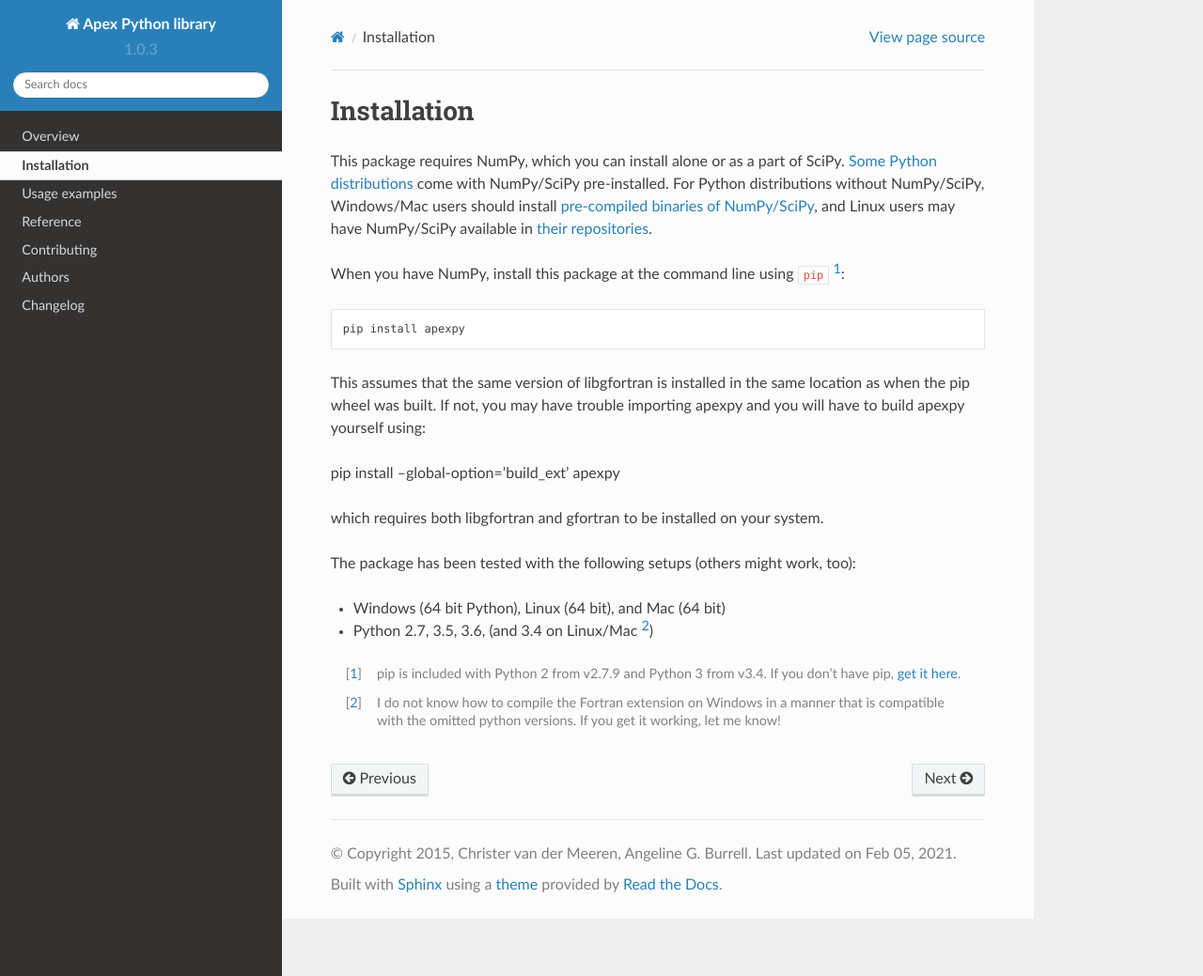
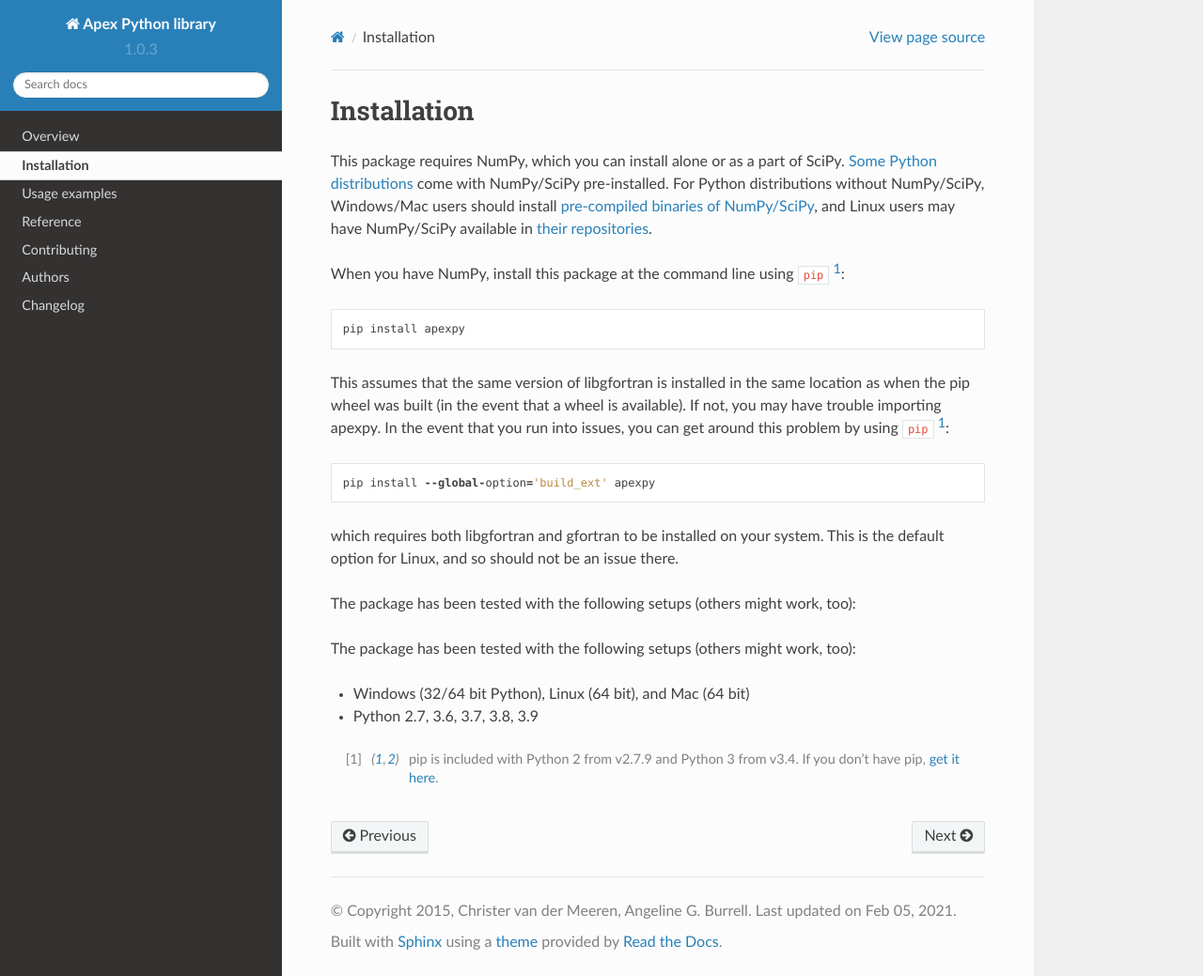
Before and after one commit to aburrell/apexpy, a Sphinx documentation site: the page built from docs/installation.rst, in a window 1280 px wide and 1039 px high. Shown: the whole window at 94% size. Built offline with Sphinx 7.4.7 and the Read the Docs theme 2.0.0, drawn with Linux system fonts in a browser that asks for light colours.

Commit message:
DOC: merged installation instructions
Merged the installation instructions from the last release and the current developments.

```diff
--- a/docs/installation.rst
+++ b/docs/installation.rst
@@ -13,20 +13,24 @@ When you have NumPy, install this package at the command line using
 
     pip install apexpy
 
-This assumes that the same version of libgfortran is installed in the same location as when the pip wheel was built. If not, you may have trouble importing apexpy and you will have to build apexpy yourself using:
+This assumes that the same version of libgfortran is installed in the same
+location as when the pip wheel was built (in the event that a wheel is
+available). If not, you may have trouble importing apexpy.  In the event that
+you run into issues, you can get around this problem by using
+``pip`` [1]_::
 
-pip install --global-option='build_ext' apexpy
+    pip install --global-option='build_ext' apexpy
 
 which requires both libgfortran and gfortran to be installed on your system.
+This is the default option for Linux, and so should not be an issue there.
 
 The package has been tested with the following setups (others might work, too):
 
-* Windows (64 bit Python), Linux (64 bit), and Mac (64 bit)
-* Python 2.7, 3.5, 3.6, (and 3.4 on Linux/Mac [2]_)
+The package has been tested with the following setups (others might work, too):
+
+* Windows (32/64 bit Python), Linux (64 bit), and Mac (64 bit)
+* Python 2.7, 3.6, 3.7, 3.8, 3.9
 
 .. [1] pip is included with Python 2 from v2.7.9 and Python 3 from v3.4.
        If you don't have pip,
        `get it here <http://pip.readthedocs.org/en/stable/installing/>`_.
-.. [2] I do not know how to compile the Fortran extension on Windows in a
-       manner that is compatible with the omitted python versions. If you get
-       it working, let me know!
```
